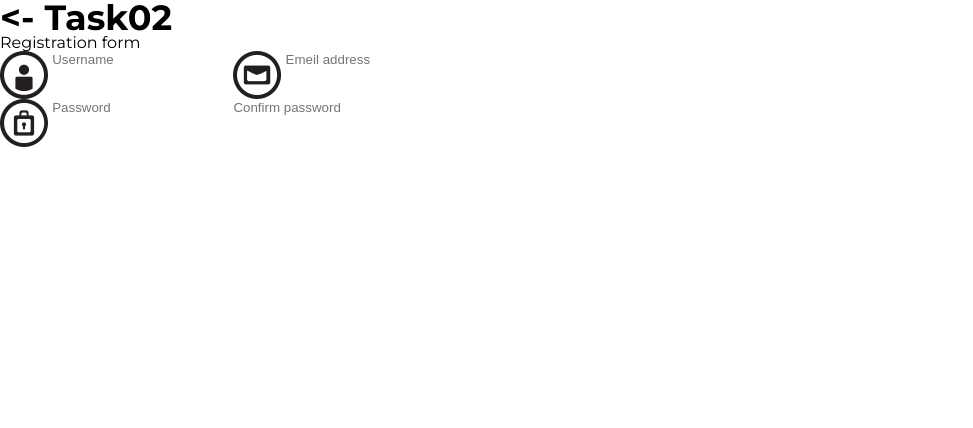
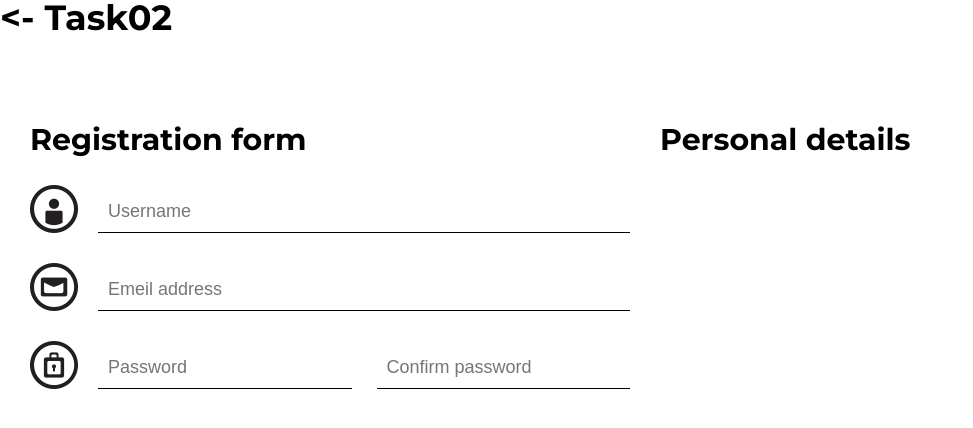
Before and after one commit to PontoZawrik/task03, a plain HTML site: page task03/index.html in a window 1280 px wide. Shown: the whole page, without its empty margins (0-973 px from the left). Drawn offline with Linux system fonts and the light colour scheme.

Commit message:
Registration form

```diff
--- a/reset.css
+++ b/reset.css
@@ -26,7 +26,7 @@ body {
 	-moz-text-size-adjust: 100%;
 	-webkit-text-size-adjust: 100%;
 
-	width: 1280px;
+	max-width: 1310px;
     font-family: Montserrat;
 
     margin-left: auto;
@@ -86,4 +86,7 @@ h6 {
 .container {
     margin-left: auto;
     margin-right: auto;
+
+	padding-left: 15px;
+	padding-right: 15px;
 }
--- a/task03/index.html
+++ b/task03/index.html
@@ -4,11 +4,11 @@
     <meta charset="UTF-8">
     <meta name="viewport" content="width=device-width, initial-scale=1.0">
     <title>Document</title>
+    <link rel="stylesheet" href="style/main.css">
+    <link rel="stylesheet" href="/reset.css">
     <link rel="preconnect" href="https://fonts.googleapis.com">
     <link rel="preconnect" href="https://fonts.gstatic.com" crossorigin>
     <link href="https://fonts.googleapis.com/css2?family=Montserrat:ital,wght@0,300;0,400;0,500;0,600;0,700;1,300;1,400;1,500;1,600;1,700&display=swap" rel="stylesheet">
-    <link rel="stylesheet" href="style/style.css">
-    <link rel="stylesheet" href="/reset.css">
 </head>
 <body>
     <header>
@@ -17,39 +17,42 @@
         </div>
     </header>
 
-    <form action="#" method="post">
+    <form class="form" action="#" method="post">
         <div class="container">
+            <div class="content-wrapper">
                 <div class="regist">
-                <h2>Registration form</h2>
+                    <h2 class="title">Registration form</h2>
 
                     <label class="input-img">
                         <img src="/task03/img/username.png" alt="">
-                    <input type="text" placeholder="Username">
+                        <input class="input" type="text" placeholder="Username">
                     </label>
 
                     <label class="input-img">
                         <img src="/task03/img/email.png" alt="">
-                    <input type="email" placeholder="Emeil address">
+                        <input class="input" type="email" placeholder="Emeil address">
                     </label>
 
                     <div class="pswd-wrapper">
                         <label class="input-img">
                             <img src="/task03/img/pswd.png" alt="">
-                        <input type="password" placeholder="Password">
+                            <input class="input pswd" type="password" placeholder="Password">
                         </label>
 
-                    <input type="password" placeholder="Confirm password">
+                        <input class="input pswd" type="password" placeholder="Confirm password">
                     </div>
                 </div>
 
                 <div class="personal-detal">
-
+                    <h2 class="title">Personal details</h2>
                 </div>
 
                 <div class="rules">
 
                 </div>
             </div>
+        </div>
+
     </form>
 </body>
 </html>
--- /dev/null
+++ b/task03/style/main.css
@@ -0,0 +1,31 @@
+@import url(regist.css);
+@import url(personal-detal.css);
+@import url(rules.css);
+
+.header_wrapper {
+    display: flex;
+    justify-content: space-between;
+}
+
+.header_wrapper a {
+    color: black;
+
+    font-size: 35px;
+    font-weight: bold;
+}
+
+.title {
+    font-size: 30px;
+    font-weight: bold;
+}
+
+.form {
+    margin-top: 50px;
+    padding: 40px 15px 40px 15px;
+}
+
+.content-wrapper {
+    display: flex;
+    flex-wrap: wrap;
+    gap: 30px;
+}
--- /dev/null
+++ b/task03/style/regist.css
@@ -0,0 +1,39 @@
+.regist {
+    max-width: 600px;
+
+    display: flex;
+    flex-direction: column;
+    gap: 30px;
+}
+
+.input-img {
+    display: flex;
+    align-items: flex-end;
+
+    gap: 20px;
+}
+
+.input {
+    width: 532px;
+
+    padding: 10px;
+    font-size: 18px;
+
+    border: none;
+    border-bottom: 1px solid black
+}
+
+.pswd {
+    width: 253.5px;
+}
+
+.pswd-wrapper {
+    display: flex;
+    align-items: flex-end;
+    flex-wrap: wrap;
+    gap: 25px;
+}
+
+input::placeholder {
+    font-size: 18px;
+}
--- a/task03/style/style.css
+++ /dev/null
@@ -1,11 +0,0 @@
-.header_wrapper {
-    display: flex;
-    justify-content: space-between;
-}
-
-.header_wrapper a {
-    color: black;
-
-    font-size: 35px;
-    font-weight: bold;
-}
```
Also changed, not shown: task03/style/personal-detal.css (added), task03/style/rules.css (added). Lines whose indentation alone changed are shown as unchanged.
